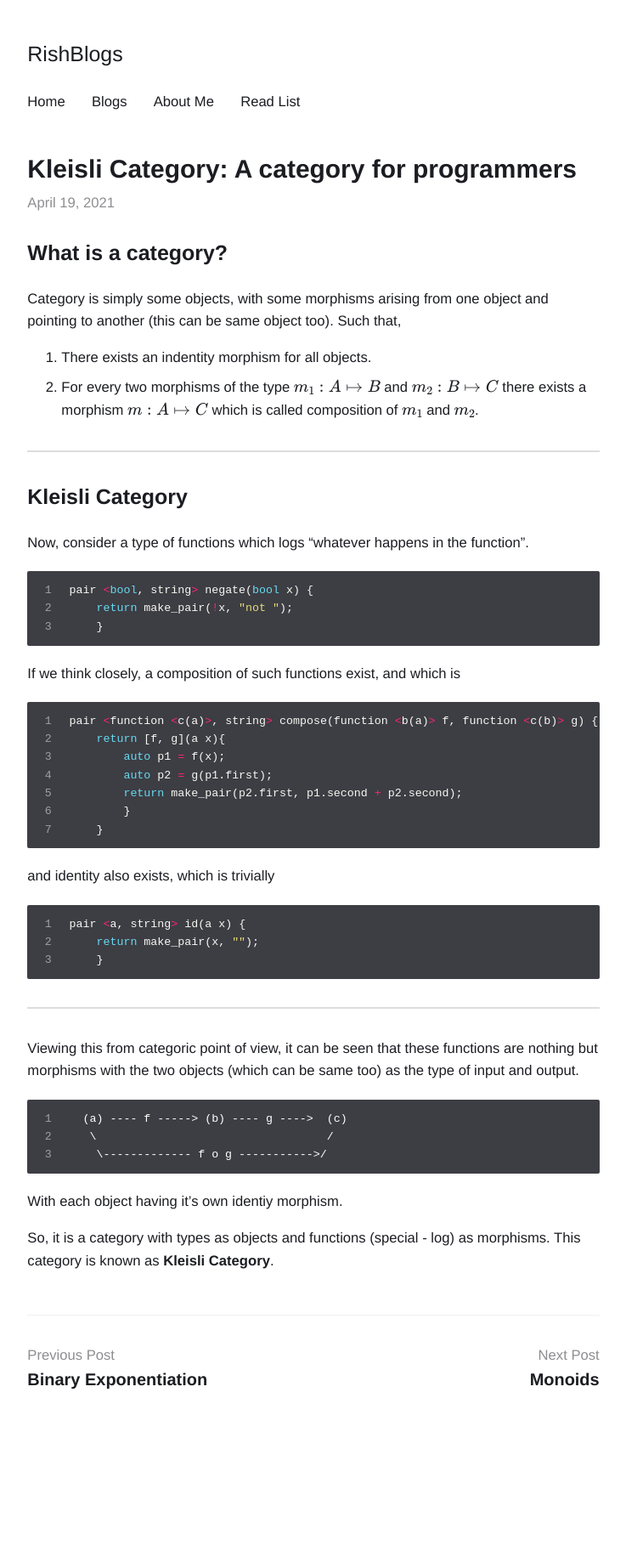
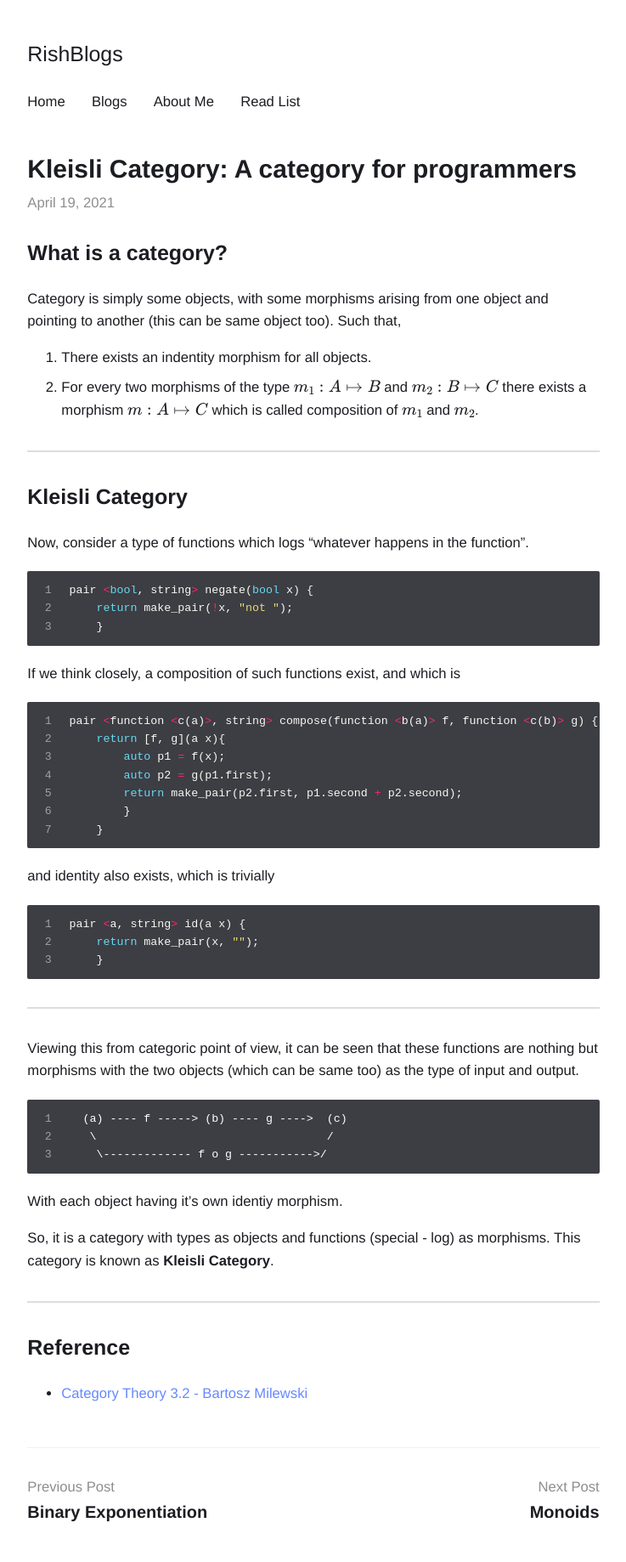
Before and after one commit to rish-singhal/blogs, a Jekyll site: the page built from _posts/2021-04-19-kleisli-cat.md, in a window 1280 px wide. Shown: the whole page at 85% size, without its empty margins (271-1008 px from the left). Built offline with Jekyll 4.4.1, drawn with Linux system fonts in a browser that asks for light colours; formulas are drawn with MathJax 3; before the commit the page ends 1682 px from its top, so only the background shows below that.

Commit message:
added reference in kleisli

```diff
--- a/_posts/2021-04-19-kleisli-cat.md
+++ b/_posts/2021-04-19-kleisli-cat.md
@@ -60,3 +60,9 @@ With each object having it's own identiy morphism.
 
 So, it is a category with types as objects and functions (special - log) as
 morphisms. This category is known as **Kleisli Category**.
+
+---
+
+## Reference
+
+- [Category Theory 3.2 - Bartosz Milewski](https://www.youtube.com/watch?v=i9CU4CuHADQ&list=PLbgaMIhjbmEnaH_LTkxLI7FMa2HsnawM_&index=6)
```
Also changed, not shown: _posts/2020-07-30-Learning-Notes.md (+1 -1 lines).
